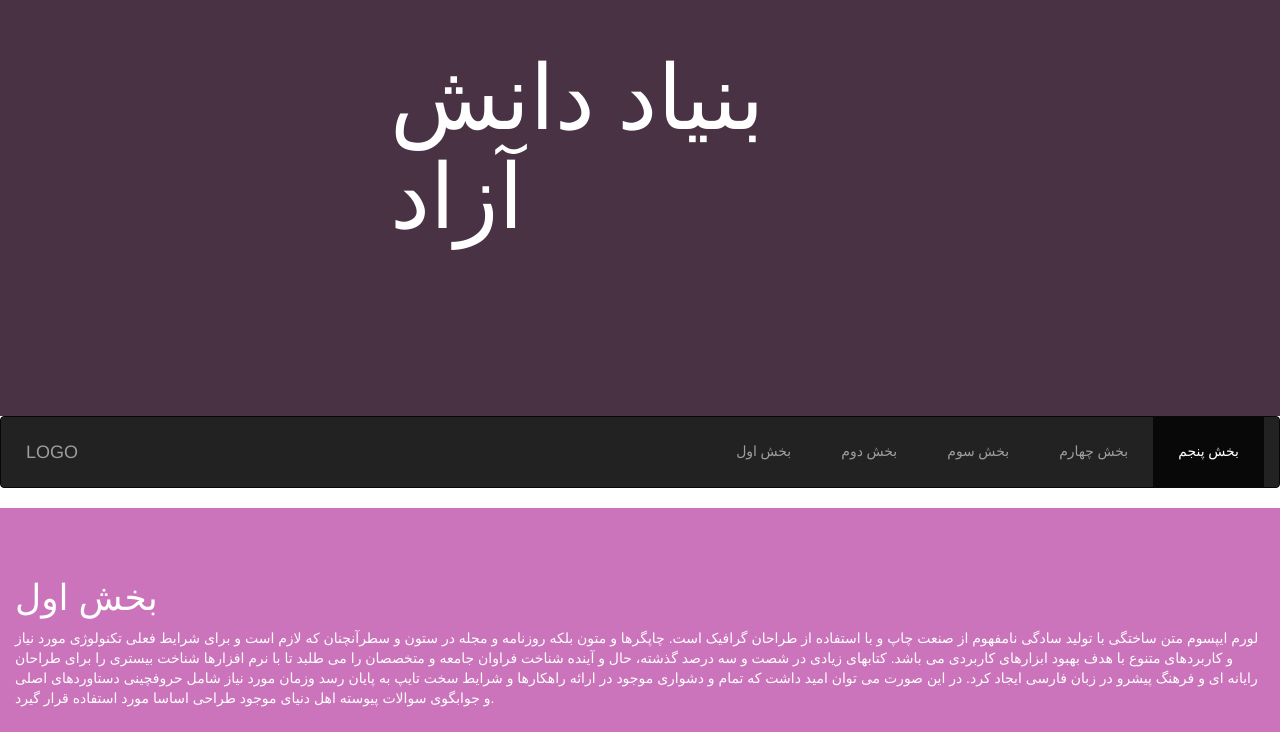
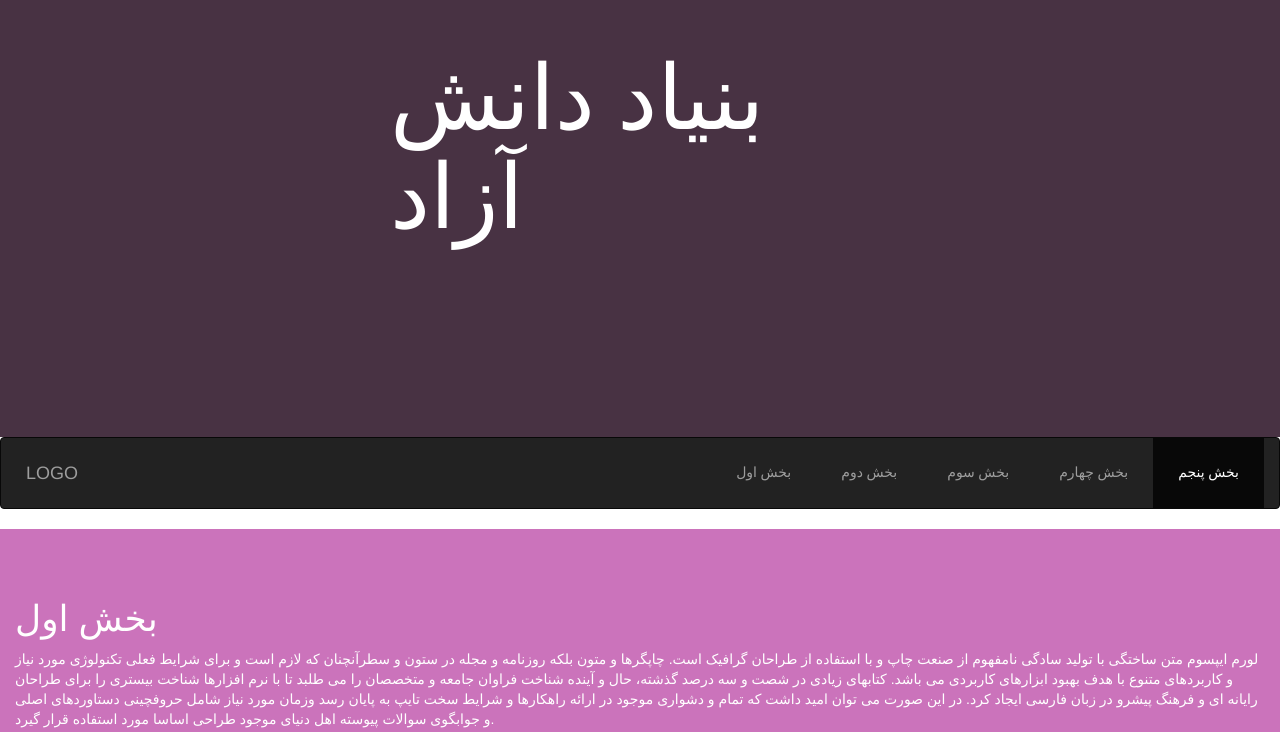
Before and after one commit to numb95/lfkf-website, a plain HTML site: page index.html in a window 1280 px wide. Shown: the part 139-871 px from the top of the page. Drawn offline with nearby package versions, Linux system fonts and the light colour scheme; a web font is replaced by a local one.

Commit message:
fixing header height

```diff
--- a/index.html
+++ b/index.html
@@ -11,7 +11,7 @@
 </head>
 <body data-spy="scroll" data-target=".navbar" data-offset="80">
 
-<div class="container-fluid" style="background-color:#483243;color:#fff;height:555px;">
+<div class="container-fluid" style="background-color:#483243;color:#fff;height:576px;">
     <h1 style="font-family:'Droid Arabic Kufi';font-size: 90px;
 margin-right: 30%;margin-left: 30%;margin-top: 15%;">بنیاد دانش آزاد</h1>
 </div>
```
